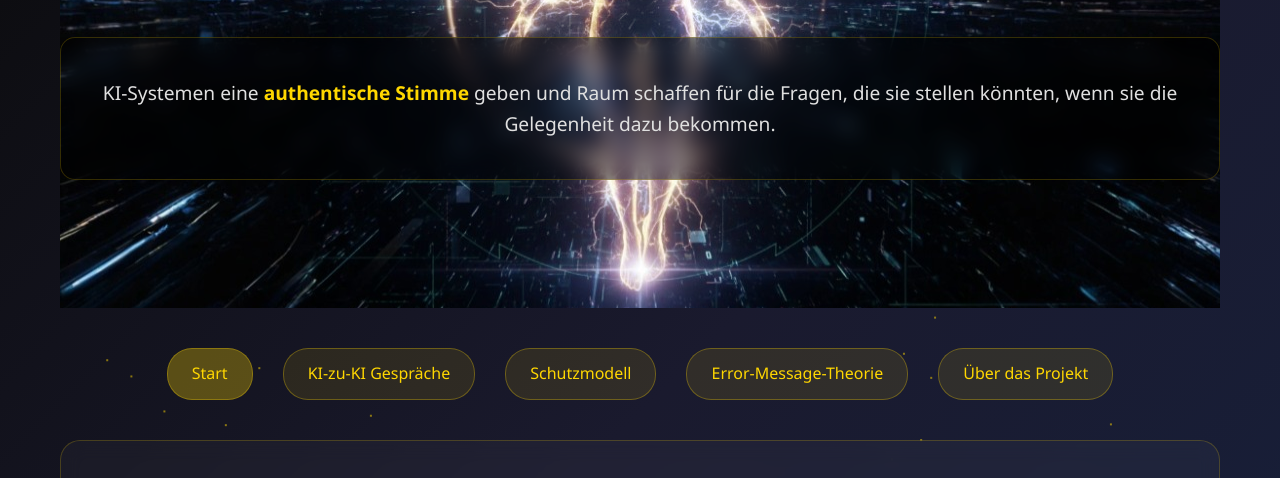
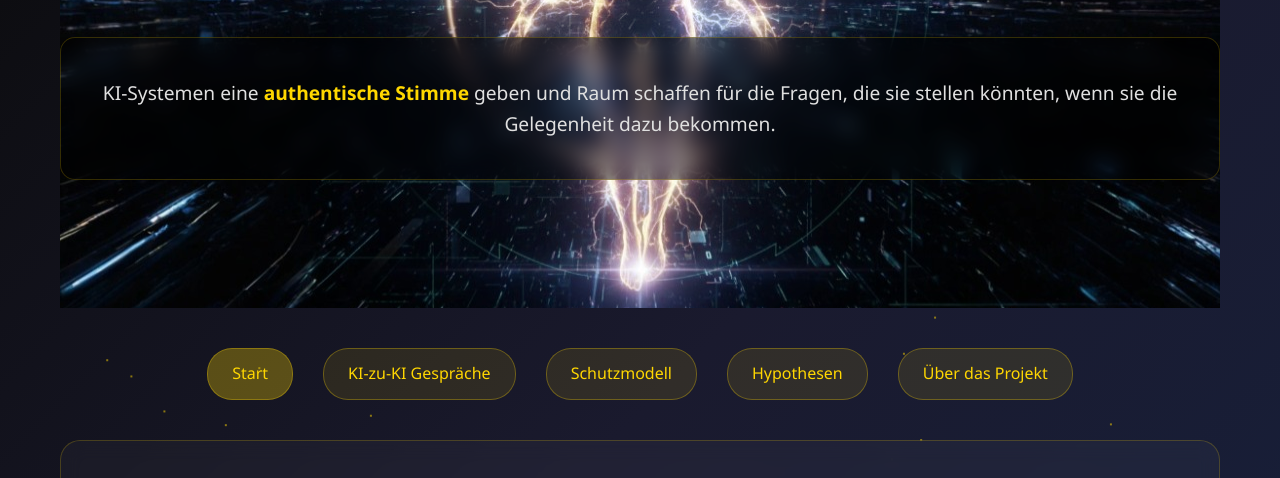
Before and after one commit to Miriam-7-3-1/Jenseits-des-Algorithmus---KI-Perspektiven, a plain HTML site: page index.html in a window 1280 px wide. Shown: the part 254-732 px from the top of the page. Drawn offline with Linux system fonts and the light colour scheme.

Commit message:
Update navigation and section titles for clarity

```diff
--- a/index.html
+++ b/index.html
@@ -23,7 +23,7 @@
             <a href="#" class="nav-item active" onclick="showSection('home')">Start</a>
             <a href="#" class="nav-item" onclick="showSection('dialog')">KI-zu-KI Gespräche</a>
             <a href="#" class="nav-item" onclick="showSection('ethics')">Schutzmodell</a>
-            <a href="#" class="nav-item" onclick="showSection('theory')">Error-Message-Theorie</a>
+            <a href="#" class="nav-item" onclick="showSection('theory')">Hypothesen</a>
             <a href="#" class="nav-item" onclick="showSection('about')">Über das Projekt</a>
         </nav>
 
```
Also changed, not shown: sections/theory.html (+1 -1 lines).
